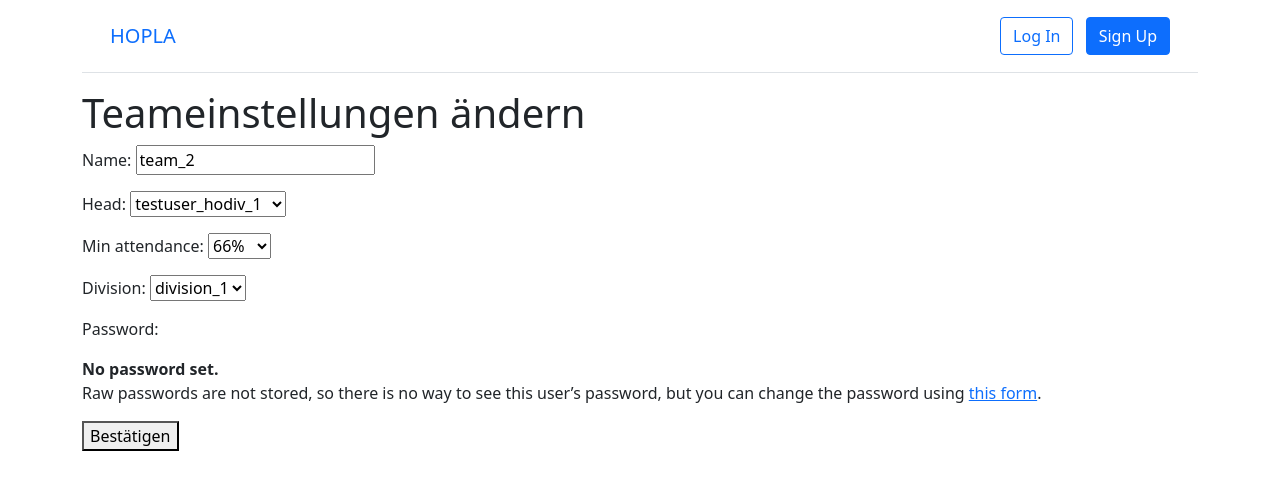
After one commit to CodaCodalis/holiday-leave-planner, a Django app: page /accounts/team_change/2/ in a window 1280 px wide. The commit adds this page. Shown: the top 490 px of the page. Run offline with Django 4.2, Linux system fonts and the light colour scheme; data comes from the database, SQL or seed files in the repository; both versions use the stored data as it was after the commit.

Commit message:
HOPLA-98 add team change feature

```diff
--- a/accounts/forms.py
+++ b/accounts/forms.py
@@ -31,3 +31,25 @@ class EmployeeChangeForm(UserChangeForm):
             "team",
             "role",
         )
+
+
+class TeamCreationForm(UserCreationForm):
+    class Meta(UserCreationForm):
+        model = Team
+        fields = (
+            "name",
+            "head",
+            "min_attendance",
+            "division",
+        )
+
+
+class TeamChangeForm(UserChangeForm):
+    class Meta:
+        model = Team
+        fields = (
+            "name",
+            "head",
+            "min_attendance",
+            "division",
+        )
--- a/accounts/models.py
+++ b/accounts/models.py
@@ -81,8 +81,8 @@ class Employee(AbstractUser):
     team = models.ForeignKey(
         "Team",
         on_delete=models.CASCADE,
-        null=True,
-        blank=True,
+        null=False,
+        blank=False,
     )
 
     class Role(models.TextChoices):
--- a/accounts/urls.py
+++ b/accounts/urls.py
@@ -1,8 +1,10 @@
 from django.urls import path
-from .views import SignUpView, UserInfoChangeView, UserInfoChangeDoneView
+from .views import SignUpView, UserInfoChangeView, UserInfoChangeDoneView, TeamChangeView, TeamChangeDoneView
 
 urlpatterns = [
     path("signup/", SignUpView.as_view(), name="signup"),
     path("user_info_change/<int:pk>/", UserInfoChangeView.as_view(), name="user_info_change"),
     path("user_info_change_done/", UserInfoChangeDoneView.as_view(), name="user_info_change_done"),
+    path("team_change/<int:pk>/", TeamChangeView.as_view(), name="team_change"),
+    path("team_change_done/", TeamChangeDoneView.as_view(), name="team_change_done"),
 ]
--- a/accounts/views.py
+++ b/accounts/views.py
@@ -1,8 +1,8 @@
 from django.urls import reverse_lazy
 from django.views.generic import CreateView, UpdateView, TemplateView
-from .models import Employee
+from .models import Employee, Team
 
-from .forms import EmployeeCreationForm, EmployeeChangeForm
+from .forms import EmployeeCreationForm, EmployeeChangeForm, TeamChangeForm
 
 
 class SignUpView(CreateView):
@@ -20,3 +20,14 @@ class UserInfoChangeView(UpdateView):
 
 class UserInfoChangeDoneView(TemplateView):
     template_name = "registration/user_info_change_done.html"
+
+
+class TeamChangeView(UpdateView):
+    model = Team
+    form_class = TeamChangeForm
+    success_url = reverse_lazy('team_change_done')
+    template_name = "registration/team_change_form.html"
+
+
+class TeamChangeDoneView(TemplateView):
+    template_name = "registration/team_change_done.html"
--- a/pages/views.py
+++ b/pages/views.py
@@ -1,5 +1,6 @@
 from django.views.generic import TemplateView
 from vacations.models import Vacation
+from accounts.models import Team
 
 
 class HomePageView(TemplateView):
@@ -8,4 +9,5 @@ class HomePageView(TemplateView):
     def get_context_data(self, **kwargs):
         context = super().get_context_data(**kwargs)
         context['vacations'] = Vacation.objects.all()
+        context['teams'] = Team.objects.all()
         return context
--- a/static/css/base.css
+++ b/static/css/base.css
@@ -14,24 +14,24 @@
     padding: 20px 0px 0px 5px;
 }
 
-.vacations {
+.infolist {
     width: 98%;
     height: 98%;
     margin: auto;
     font-size: 13px;
 }
 
-.vacations tr, .vactations td {
+.infolist tr, .infolist td {
     border: 1px solid black;
 }
 
-.vacations th {
+.infolist th {
     padding: 10px;
     text-align: center;
     font-size: 18px;
 }
 
-.vacations td {
+.infolist td {
     text-align: center;
     width: 200px;
     height: 50px;
--- /dev/null
+++ b/templates/registration/team_change_form.html
@@ -0,0 +1,9 @@
+{% extends "base.html" %}
+
+{% block content %}
+<h1>Teameinstellungen ändern</h1>
+<form action="" method="post">{% csrf_token %}
+  {{ form.as_p }}
+  <button type="submit">Bestätigen</button>
+</form>
+{% endblock content %}
```
Also changed, not shown: templates/home.html (+27 -2 lines), templates/registration/team_change_done.html (added, +8 -0 lines), db.sqlite3.
